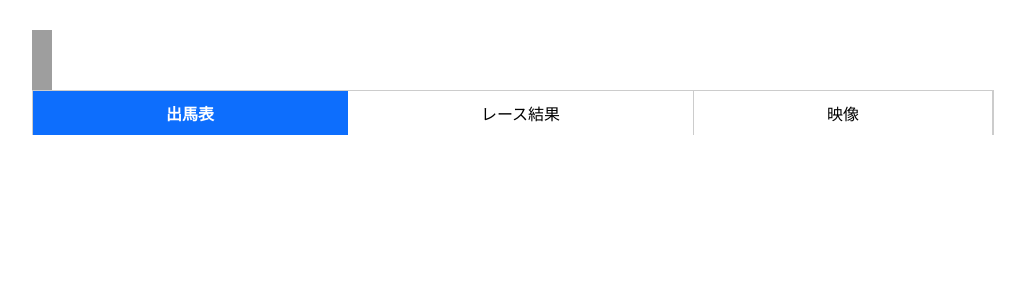
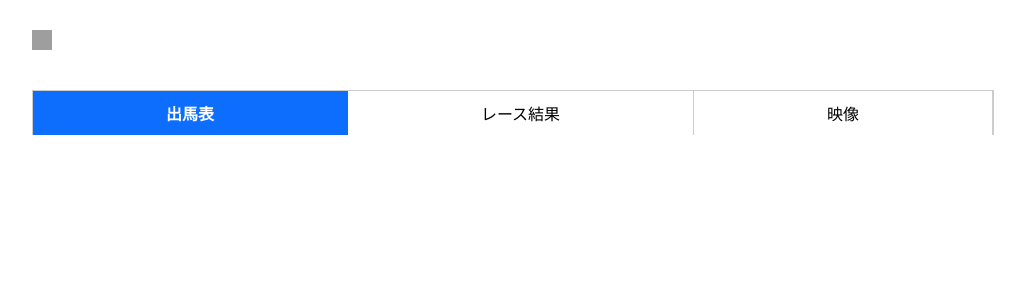
Before and after one commit to mayo2451/Beta-miyakeiba, a Flask app: template miyakeiba-beta/templates/race.html in a window 1280 px wide. Shown: the part 107-407 px from the top of the page, without its empty margins (128-1153 px from the left). Run offline with Flask 3, Linux system fonts and the light colour scheme; the template is opened without the code that fills it, so the values that code supplies are empty; parts of the project's set-up code (start-up, migrations or seed data) failed here and were passed over; grey boxes are pictures that could not be loaded.

Commit message:
Update race.html

```diff
--- a/miyakeiba-beta/templates/race.html
+++ b/miyakeiba-beta/templates/race.html
@@ -16,7 +16,7 @@
             <h2>{{ race['race_name'] }}</h2>
             <img
                 src="https://raw.githubusercontent.com/mayo2451/miyakeiba/main/01miyakeiba%20-%20v1.1/Miyakeiba_app/image/race/grade/{{ race['race_grade'] }}.jpeg"
-                style="width: 20px; height: auto;"
+                style="width: 20px; height: 20px;"
                 class="race-grade"
                 alt="grade"
                 onerror="this.style.display='none';">
```
